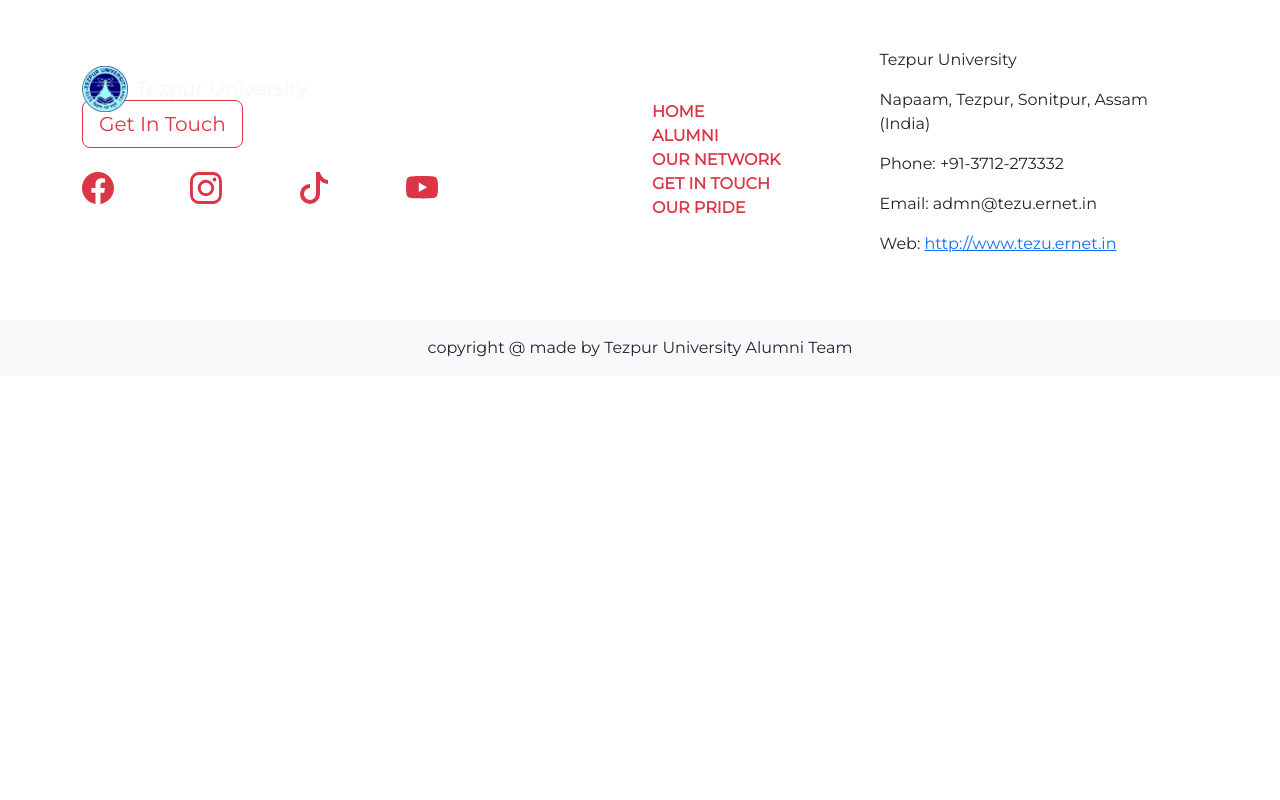
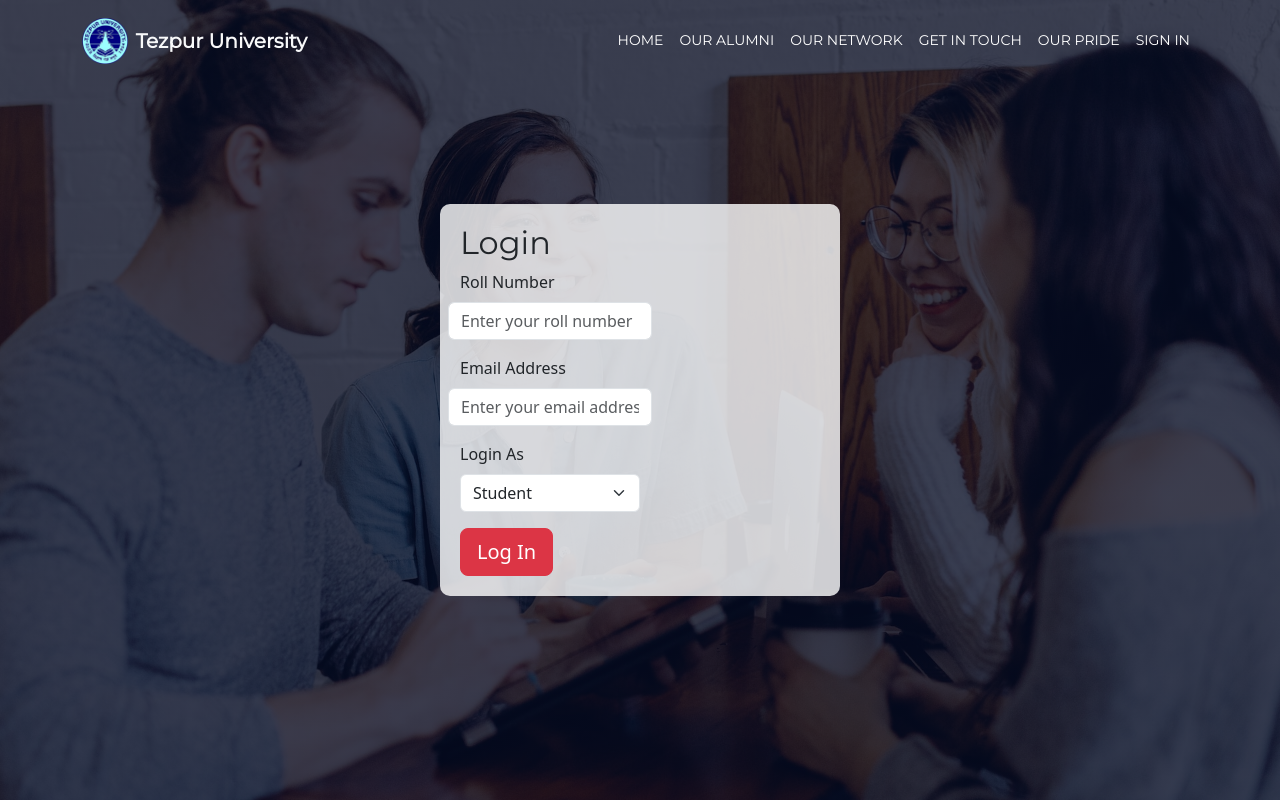
Before and after one commit to praptipriyaph/React-Alumni-Website, a React (Create React App) app: page /Sign in a window 1280 px wide. Shown: the top 800 px of the page. Built offline with nearby package versions, Linux system fonts and the light colour scheme.

Commit message:
sign in page included

```diff
--- a/src/App.js
+++ b/src/App.js
@@ -8,6 +8,8 @@
 import Pride from './pages/Pride/Pride';
 import Alumni from './pages/Alumni/Alumni';
 import Contact from './pages/Contact/Contact';
+import Sign from './pages/Sign/Sign';
+
 
 function App() {
   return (
@@ -34,6 +36,8 @@
               <Nav.Link href='/networks' className='text-uppercase'>Our Network</Nav.Link>
               <Nav.Link href='/contact' className='text-uppercase'>Get in touch</Nav.Link>
               <Nav.Link href='/Pride' className='text-uppercase'>Our Pride</Nav.Link>
+              <Nav.Link href='/Sign' className='text-uppercase'>Sign In</Nav.Link>
+
             </Nav>
           </Navbar.Collapse>
         </Container>
@@ -45,6 +49,8 @@
         <Route path='/Pride' element={<Pride />} />
         <Route path='/Alumni' element={<Alumni />} />
         <Route path='/contact' element={<Contact />} />
+        <Route path='/Sign' element={<Sign />} />
+
       </Routes>
 
       <footer>
--- a/src/pages/Contact/Contact.jsx
+++ b/src/pages/Contact/Contact.jsx
@@ -15,7 +15,7 @@
             <div className='container h-100 d-flex flex-column align-items-center justify-content-center text-light pt-13'>
                 <h1 className='text-center fw-semibold mb-5'>Get In Touch With Us</h1>
 
-                <p className='text-center w-75 mb-3'>At Tezput University, we believe in the enduring power of connections. Every message you send, every word you share, is a bridge that spans the years, bringing us closer together.</p>
+                <p className='text-center w-75 mb-3'>At Tezpur University, we believe in the enduring power of connections. Every message you send, every word you share, is a bridge that spans the years, bringing us closer together.</p>
                 <p className='text-center w-75 mb-3'>With heartfelt anticipation,</p>
                 <p className='text-center w-75'>The Tezpur University Alumni Network Team</p>
             </div>
--- /dev/null
+++ b/src/pages/Sign/Sign.css
@@ -0,0 +1,31 @@
+/* Container for the entire sign-in page */
+.sign-container {
+    display: flex;
+    justify-content: center;
+    align-items: center;
+    height: 100vh;
+    background: linear-gradient(rgba(5, 10, 35, 0.75), rgba(5, 10, 35, 0.75)), url('../../utils/images/contact-page-header.jpg') center center/cover;
+}
+
+/* Container for the sign-in form */
+.form-container {
+    width: 100%;
+    max-width: 400px;
+    padding: 20px;
+    border-radius: 10px;
+    background-color: rgba(255, 255, 255, 0.8);
+    margin: 0 auto; /* Center the form container horizontally */
+}
+
+.field{
+    margin-left: 30;
+    display: block;
+}
+
+
+
+/* Style the labels and placeholder text */
+.form-group label,
+.form-control::placeholder {
+    color: white;
+}
--- /dev/null
+++ b/src/pages/Sign/Sign.jsx
@@ -0,0 +1,74 @@
+import React, { useState } from 'react';
+import { Form, Row, Col, Button } from 'react-bootstrap';
+import './Sign.css'; // Import the CSS file
+
+function Sign() {
+    const [formData, setFormData] = useState({
+        rollNumber: '',
+        email: '',
+        loginAs: 'student' // Default login as student
+    });
+
+    const handleChange = (event) => {
+        const { name, value } = event.target;
+        setFormData({ ...formData, [name]: value });
+    };
+
+    const handleSubmit = (event) => {
+        event.preventDefault();
+        // Add logic to handle form submission (e.g., sending credentials to the backend)
+        console.log(formData);
+    };
+
+    return (
+        <div className='sign-container'>
+            <header className='sign-header'>
+
+            </header>
+            <div className='container my-5'>
+                <div className='form-container'>
+                    <h2>Login</h2>
+                    <Form id='contact-form' onSubmit={handleSubmit}>
+                        <Row className='mb-3 field'>
+                            <Form.Label>Roll Number</Form.Label>
+                            <Form.Control
+                                type='text'
+                                name='rollNumber'
+                                value={formData.rollNumber}
+                                onChange={handleChange}
+                                placeholder='Enter your roll number'
+                            />
+                        </Row>
+                        <Row className='mb-3 field'>
+                            <Form.Label>Email Address</Form.Label>
+                            <Form.Control
+                                type='email'
+                                name='email'
+                                value={formData.email}
+                                onChange={handleChange}
+                                placeholder='Enter your email address'
+                            />
+                        </Row>
+
+                        <Form.Group className='mb-3'>
+                            <Form.Label>Login As</Form.Label>
+                            <Form.Select
+                                name='loginAs'
+                                value={formData.loginAs}
+                                onChange={handleChange}
+                            >
+                                <option value='student'>Student</option>
+                                <option value='alumni'>Alumni</option>
+                                <option value='admin'>Admin</option>
+                            </Form.Select>
+                        </Form.Group>
+
+                        <Button variant="danger btn-lg" type='submit'>Log In</Button>
+                    </Form>
+                </div>
+            </div>
+        </div>
+    );
+}
+
+export default Sign;
```
Also changed, not shown: React JS University Website Img.jpg (deleted).
